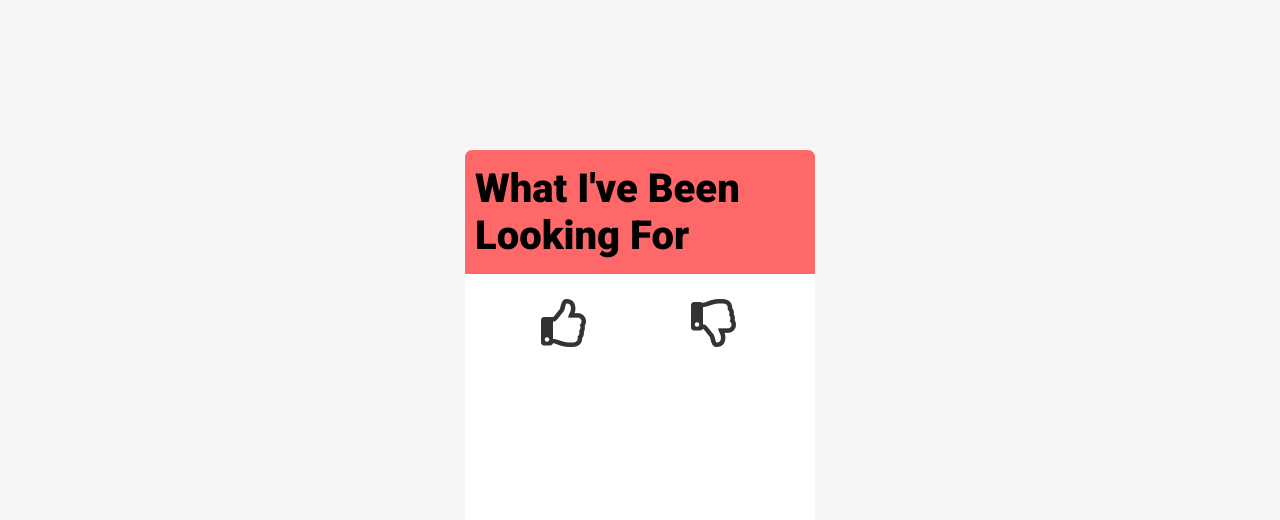
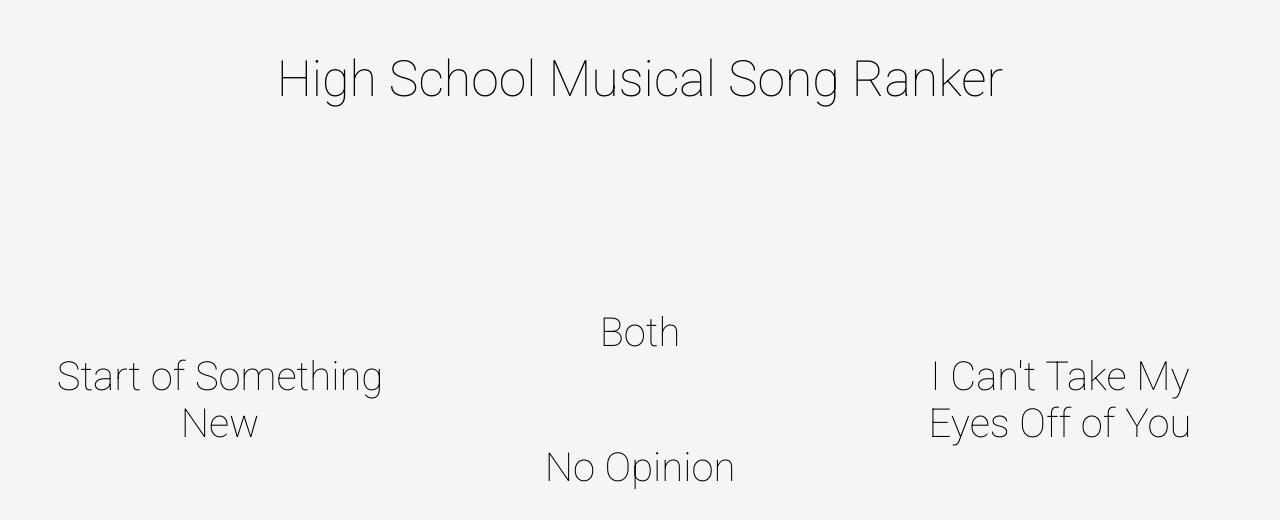
Before and after one commit to raelBernardino/HSM-Picker, a React (Create React App) app: page / in a window 1280 px wide. Shown: the top 520 px of the page. Built offline with nearby package versions, Linux system fonts and the light colour scheme.

Commit message:
Change design, implement winner and loser arr, needs to implement both and no opinion

```diff
--- a/public/index.html
+++ b/public/index.html
@@ -3,7 +3,7 @@
   <head>
     <meta charset="utf-8" />
     <link rel="shortcut icon" href="%PUBLIC_URL%/favicon.ico" />
-    <link href="https://fonts.googleapis.com/css?family=Roboto+Condensed:300,400,700|Roboto:400,900" rel="stylesheet">
+    <link href="https://fonts.googleapis.com/css?family=Roboto+Condensed:300,400,700|Roboto:400,900,100" rel="stylesheet">
     <link rel="stylesheet" href="https://use.fontawesome.com/releases/v5.8.1/css/all.css" integrity="sha384-50oBUHEmvpQ+1lW4y57PTFmhCaXp0ML5d60M1M7uH2+nqUivzIebhndOJK28anvf" crossorigin="anonymous">
     <meta
       name="viewport"
--- a/src/App.js
+++ b/src/App.js
@@ -18,54 +18,108 @@
         },
         {
           title: 'Stick to the Status Quo'
+        },
+        {
+          title: 'When There Was Me and You'
+        },
+        {
+          title: 'Bop to the Top'
+        },
+        {
+          title: 'Breaking Free'
+        },
+        {
+          title: 'We\'re All in This Together'
+        },
+        {
+          title: 'I Can\'t Take My Eyes Off of You'
         }
       ],
+      winnerArray: [],
+      loserArry: [],
       song1: {
         title: ''
       },
-      song2: ''
+      song2: {
+        title: ''
+      }
     }
     this._pickTwoSongs = this._pickTwoSongs.bind(this)
+    this._addToWinnerArrSongOne = this._addToWinnerArrSongOne.bind(this)
+    this._addToWinnerArrSongTwo = this._addToWinnerArrSongTwo.bind(this)
   }
 
   componentDidMount() {
     this._pickTwoSongs()
   }
 
-  _shuffle(array) {
-    var currentIndex = array.length, temporaryValue, randomIndex;
-    while (0 !== currentIndex) {
-      randomIndex = Math.floor(Math.random() * currentIndex)
-      currentIndex -= 1;
-
-      temporaryValue = array[currentIndex];
-      array[currentIndex] = array[randomIndex];
-      array[randomIndex] = temporaryValue;
-    }
-
-    return array;
-  }
-
   _pickTwoSongs() {
     const songArray = this.state.songArray
-    this._shuffle(songArray)
-    const index = Math.floor(Math.random() * songArray.length)
+    const firstIndex = 0
+    const lastIndex = songArray.length - 1
     this.setState(prevState => ({
       song1: {
         ...prevState.song1,
-        title: songArray[index].title
+        title: songArray[firstIndex].title
+      },
+      song2: {
+        ...prevState.song2,
+        title: songArray[lastIndex].title
       }
     }))
+    console.log(this.state.songArray)
+    console.log(this.state.winnerArray)
+    console.log(this.state.loserArry)
   }
 
+  _addToWinnerArrSongOne() {
+    const winnerSong = this.state.song1
+    const loserSong = this.state.song2
+    const loserArray = this.state.loserArry
+    const winnerArray = this.state.winnerArray
+    winnerArray.push(winnerSong)
+    loserArray.push(loserSong)
+    const songArray = this.state.songArray
+    songArray.shift()
+    songArray.pop()
+    this.setState({
+      songArray,
+      winnerArray,
+      loserArray
+    })
+    this._pickTwoSongs()
+  }
 
+  _addToWinnerArrSongTwo() {
+    const winnerSong = this.state.song2
+    const winnerArray = this.state.winnerArray
+    const loserSong = this.state.song1
+    const loserArray = this.state.loserArry
+    winnerArray.push(winnerSong)
+    loserArray.push(loserSong)
+    const songArray = this.state.songArray
+    songArray.shift()
+    songArray.pop()
+    this.setState({
+      songArray,
+      winnerArray,
+      loserArray
+    })
+    this._pickTwoSongs()
+  }
 
   render() {
     return (
       <div className="App">
+        <div className="main-header">
+          <span>High School Musical Song Ranker</span>
+        </div>
         <SongIcon
           song1={this.state.song1}
+          song2={this.state.song2}
           songArray={this.state.songArray}
+          addToWinnerArrSongOne={this._addToWinnerArrSongOne}
+          addToWinnerArrSongTwo={this._addToWinnerArrSongTwo}
         />
       </div>
     );
--- a/src/App.scss
+++ b/src/App.scss
@@ -7,6 +7,16 @@
   width: 100%;
   height: 100vh;
   background-color: whitesmoke;
+}
+.main-header {
+  position: absolute;
+  top: 50px;
+  height: auto;
+  width: 100%;
+  font-family: 'Roboto';
+  font-size: 50px;
+  text-align: center;
+  font-weight: 100;
 }
 
 .song-icon {
@@ -18,47 +28,45 @@
     height: 100%;
   }
   &_icon {
-    width: 350px;
-    height: 500px;
-    border-radius: 7px;
-    background-color: white;
-    &-header {
     width: 100%;
     height: auto;
-      padding-top: 15px;
-      padding-bottom: 15px;
-      padding-left: 10px;
-      padding-right: 10px;
-      border-radius: 7px 7px 0 0;
-      box-sizing: border-box;
-      background-color: rgb(255, 104, 104);
-      font-family: 'Roboto';
-      font-weight: 900;
-      font-size: 40px
+    display: flex;
+    justify-content: space-evenly;
+    &-special {
+      margin: 0;
+      width: auto;
+      flex-direction: column;
+      align-items: space-evenly;
     }
-    &-vote {
-      width: 100%;
-      height: auto;
-      padding: 25px;
-      box-sizing: border-box;
+    &-header {
+      width: 400px;
+      height: 300px;
+      padding: 30px;
       display: flex;
+      text-align: center;
       justify-content: center;
       align-items: center;
-      justify-content: space-around;
-      &-up {
-        color: #333;
+      box-sizing: border-box;
+      font-family: 'Roboto';
+      font-weight: 100;
+      font-size: 40px;
       transition: .3s;
       &:hover {
-          color: rgb(255, 104, 104);
+        background-color: rgb(41, 255, 130);
+        color: white;
+        font-weight: 300;
+        width: 400px;
+        height: 300px;
         transition: .3s;
+        cursor: pointer;
       }
+      &:active {
+      background-color: rgb(84, 31, 255);
       }
-      &-down {
-        color: #333;
-        transition: .3s;
+      &_special {
+        height: auto;
         &:hover {
-          color: rgb(255, 104, 104);
-          transition: .3s;
+          height: auto;
         }
       }
     }
--- a/src/components/SongIcon.js
+++ b/src/components/SongIcon.js
@@ -5,15 +5,19 @@
     return (
       <div className="song-icon_container">
         <div className="song-icon_icon">
-          <div className="song-icon_icon-header">
+          <div className="song-icon_icon-header" onClick={() => this.props.addToWinnerArrSongOne()}>
             <span>{this.props.song1.title}</span>
           </div>
-          <div className="song-icon_icon-lyrics">
-
+          <div className="song-icon_icon song-icon_icon-special">
+            <div className="song-icon_icon-header song-icon_icon-header_special">
+              <span>Both</span>
+            </div>
+            <div className="song-icon_icon-header song-icon_icon-header_special">
+              <span>No Opinion</span>
+            </div>
           </div>
-          <div className="song-icon_icon-vote">
-            <i class="song-icon_icon-vote-up far fa-thumbs-up fa-3x"></i>
-            <i class="song-icon_icon-vote-down far fa-thumbs-down fa-3x"></i>
+          <div className="song-icon_icon-header" onClick={this.props.addToWinnerArrSongTwo}>
+            <span>{this.props.song2.title}</span>
           </div>
         </div>
       </div>
```
Lines whose indentation alone changed are shown as unchanged.
